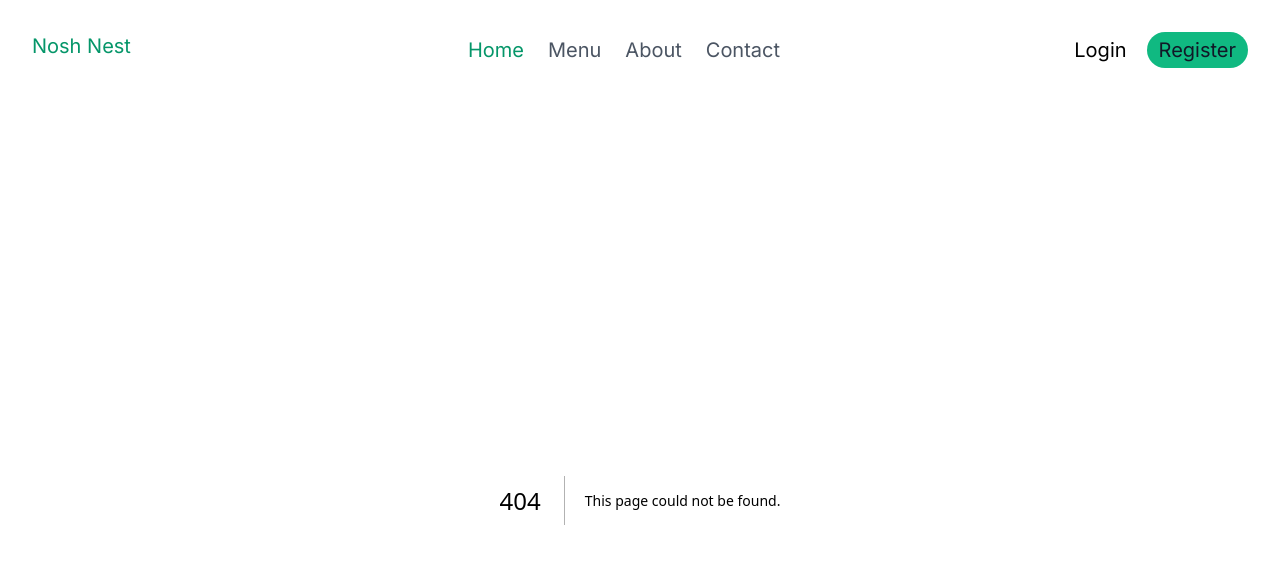
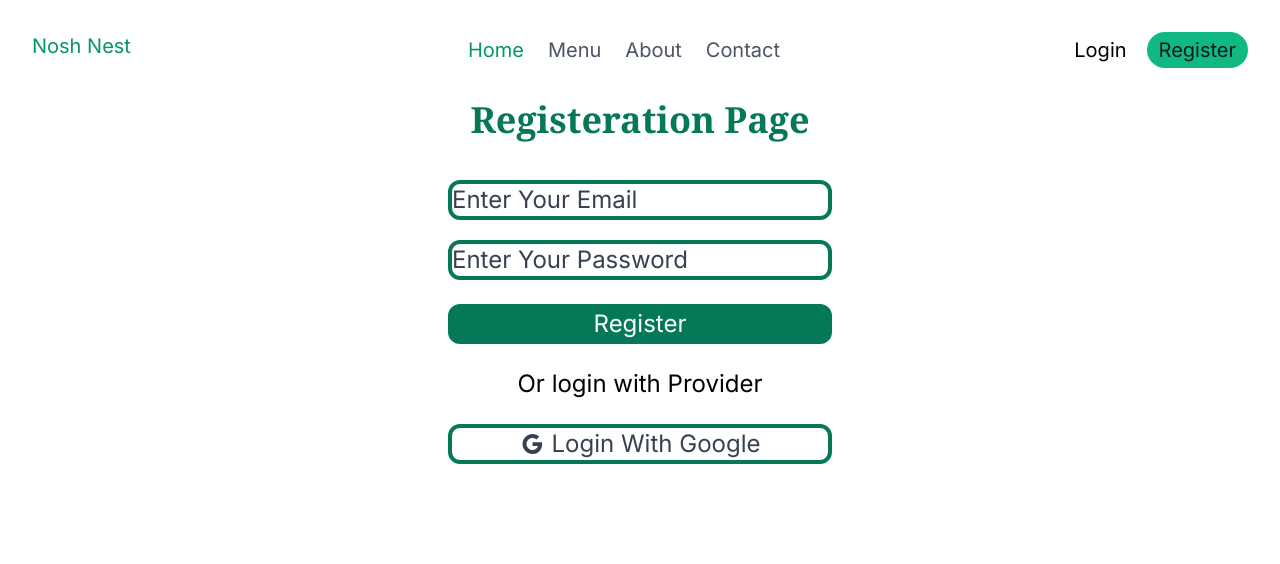
Before and after one commit to AsmitaSagarkar/NoshNest, a Next.js app: page /register in a window 1280 px wide. Before the commit this address had no page. Shown: the top 564 px of the page. Built offline with nearby package versions, Linux system fonts and the light colour scheme.

Commit message:
authentication

```diff
--- /dev/null
+++ b/src/app/api/auth/[...nextauth]/route.tsx
@@ -0,0 +1,37 @@
+import NextAuth from "next-auth"
+
+import CredentialsProvider from "next-auth/providers/credentials";
+
+export const authOptions = {
+
+  providers: [
+
+    CredentialsProvider({
+
+        name: "Credentials",
+
+        credentials: {
+          username: { label: "Email", type: "email", placeholder: "jsmith" },
+          password: { label: "Password", type: "password" }
+        },
+        async authorize(credentials, req) {
+          // Add logic here to look up the user from the credentials supplied
+          const user = { id: "1", name: "J Smith", email: "jsmith@example.com" }
+
+          if (user) {
+            // Any object returned will be saved in `user` property of the JWT
+            return user
+          } else {
+            // If you return null then an error will be displayed advising the user to check their details.
+            return null
+
+            // You can also Reject this callback with an Error thus the user will be sent to the error page with the error message as a query parameter
+          }
+        }
+      })
+
+
+  ],
+}
+
+export default NextAuth(authOptions)
--- /dev/null
+++ b/src/app/register/page.tsx
@@ -0,0 +1,23 @@
+import GoogleIcon from '@mui/icons-material/Google';
+export default function RegisterPage(){
+    return(
+        <>
+        <h1 className='text-center text-emerald-700 font-bold text-4xl font-serif mb-10'>Registeration Page</h1>
+
+        <div className='flex flex-col justify-center items-center gap-6'>
+        <form className='flex flex-col gap-6 text-2xl '>
+            <div className='flex flex-col items-center justify-center gap-5'>
+            <input type="email" placeholder="Enter Your Email" className='text-left border-4 border-emerald-700 rounded-xl w-96 placeholder:text-gray-700' />
+            <input type="password" placeholder="Enter Your Password" className='text-left border-4 border-emerald-700 rounded-xl w-96 placeholder:text-gray-700' />
+            </div>
+            <button type="submit" className='bg-emerald-700 text-white rounded-xl p-1'>Register</button>
+
+            <div className='text-center'>Or login with Provider</div>
+
+            <button className='flex flex-row justify-center items-center gap-2 text-gray-700 border-4 rounded-xl border-emerald-700'><GoogleIcon />Login With Google</button>
+        </form>
+
+        </div>
+        </>
+    )
+}
```
Also changed, not shown: package.json (+10 -5 lines), 1 other file (tests, documents, lock files or other folders).
